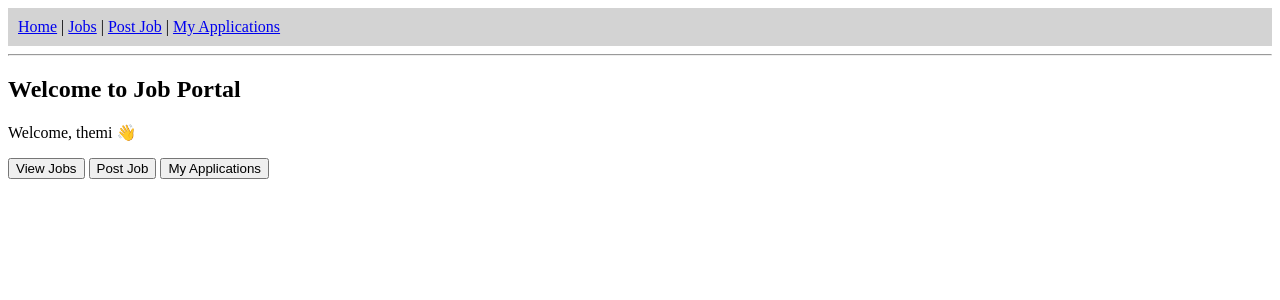
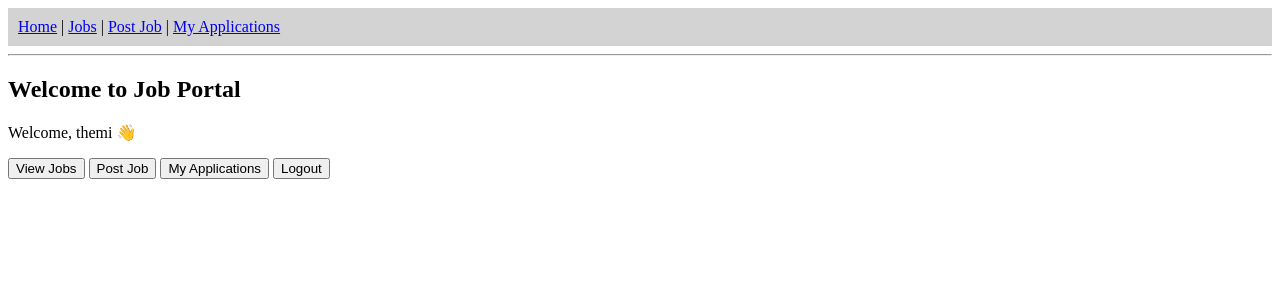
Before and after one commit to themiyawijenayaka100-coder/jobportal, a Django app: page / in a window 1280 px wide. Shown: the top 300 px of the page. Run offline with Django 5.2, Linux system fonts and the light colour scheme; a user stored in the database is signed in.

Commit message:
Improved authentication system with login/logout and role-based home UI

```diff
--- a/accounts/urls.py
+++ b/accounts/urls.py
@@ -5,4 +5,5 @@ urlpatterns = [
     path('register/', views.register, name='register'),
     path('login/', views.user_login, name='login'),
     path('', views.home, name='home'),
+    path('logout/', views.user_logout, name='logout'),
 ]
--- a/accounts/views.py
+++ b/accounts/views.py
@@ -1,21 +1,33 @@
 from django.shortcuts import render, redirect
 from django.contrib.auth.models import User
-from django.contrib.auth import login
+from django.contrib.auth import authenticate, login, logout
 
+
+# -------------------------
+# REGISTER
+# -------------------------
 def register(request):
     if request.method == 'POST':
         username = request.POST['username']
         password = request.POST['password']
 
+        # Prevent duplicate usernames (IMPORTANT FIX)
+        if User.objects.filter(username=username).exists():
+            return render(request, 'register.html', {
+                'error': 'Username already exists'
+            })
+
         user = User.objects.create_user(username=username, password=password)
         login(request, user)
-        return redirect('login')
+
+        return redirect('home')
 
     return render(request, 'register.html')
 
-from django.contrib.auth import authenticate, login, logout
-from django.shortcuts import render, redirect
 
+# -------------------------
+# LOGIN
+# -------------------------
 def user_login(request):
     if request.method == 'POST':
         username = request.POST['username']
@@ -27,9 +39,23 @@ def user_login(request):
             login(request, user)
             return redirect('home')
         else:
-            return render(request, 'login.html', {'error': 'Invalid credentials'})
+            return render(request, 'login.html', {
+                'error': 'Invalid credentials'
+            })
 
     return render(request, 'login.html')
 
+
+# -------------------------
+# LOGOUT
+# -------------------------
+def user_logout(request):
+    logout(request)
+    return redirect('home')
+
+
+# -------------------------
+# HOME
+# -------------------------
 def home(request):
     return render(request, 'home.html')
--- a/templates/home.html
+++ b/templates/home.html
@@ -8,19 +8,18 @@
 
     <p>Welcome, {{ user.username }} 👋</p>
 
-    <a href="/jobs/"><button>View Jobs</button></a>
-    <a href="/jobs/create/"><button>Post Job</button></a>
-    <a href="/applications/my/"><button>My Applications</button></a>
+    <a href="{% url 'job_list' %}"><button>View Jobs</button></a>
+    <a href="{% url 'create_job' %}"><button>Post Job</button></a>
+    <a href="{% url 'my_applications' %}"><button>My Applications</button></a>
+    <a href="/logout/"><button>Logout</button></a>
 
 {% else %}
 
     <p>If you don’t have an account, please register.</p>
-    <a href="/register/"><button>Register</button></a>
-
-    <br><br>
+    <a href="{% url 'register' %}"><button>Register</button></a>
 
     <p>If you already have an account, please login.</p>
-    <a href="/login/"><button>Login</button></a>
+    <a href="{% url 'login' %}"><button>Login</button></a>
 
 {% endif %}
 
```
Also changed, not shown: db.sqlite3.
